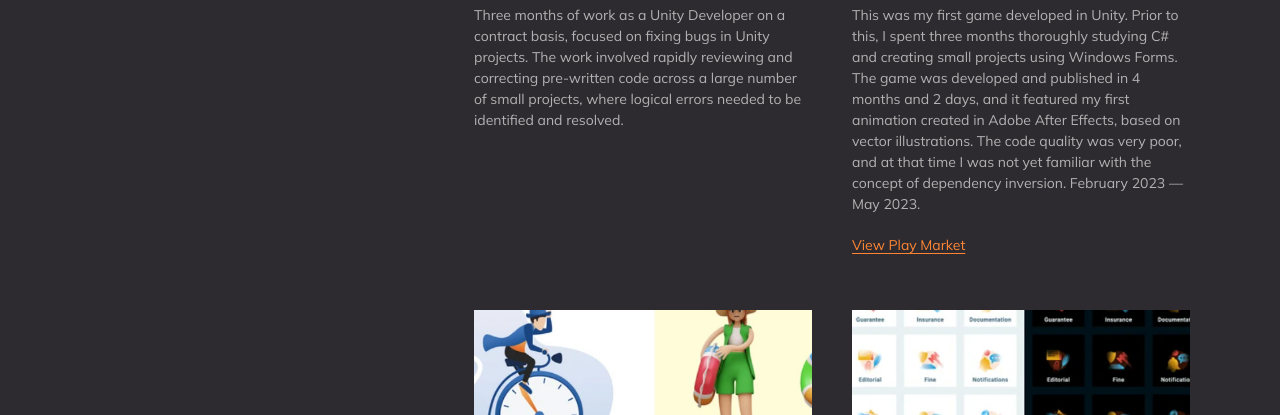
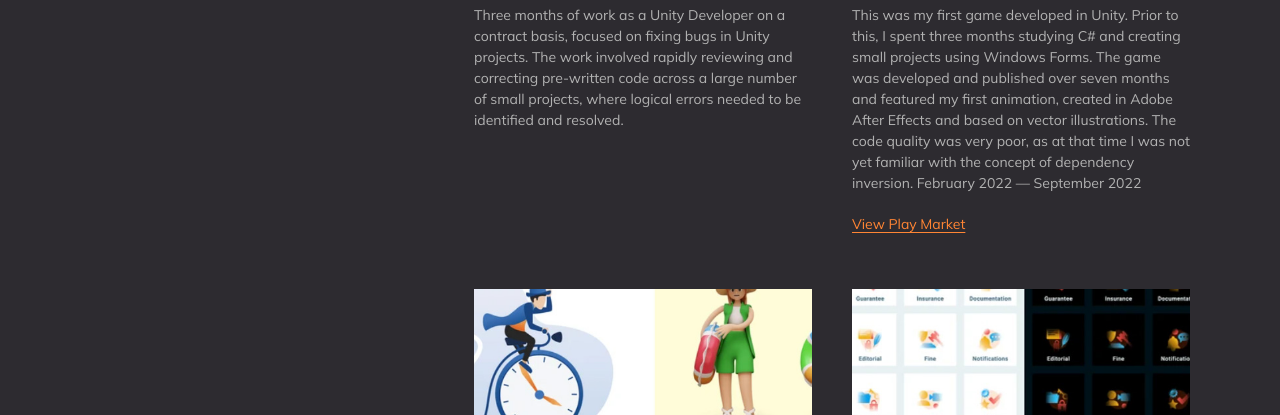
Before and after one commit to DimaSerebrennikov/DimaSerebrennikov.github.io, a plain HTML site: page index.html in a window 1280 px wide. Shown: the part 1711-2126 px from the top of the page. Drawn offline with Linux system fonts and the light colour scheme.

Commit message:
Update index.html

```diff
--- a/index.html
+++ b/index.html
@@ -82,14 +82,14 @@
                     <div class="sidebar-block">
                         <h3 class="sidebar-title">Programming</h3>
                         <p>
-                            Programming in C# — 3 years of experience, adhering to Clean Code principles when writing
+                            Programming in C# — 4 years of experience, adhering to Clean Code principles when writing
                             OOP code, applying SOLID principles in K&R and Microsoft coding styles. Experience with
                             Data-Oriented Design (DOD) paradigms using SOA/AOS. Application of IoC technologies,
                             reactive programming, test writing, and debugging.
 
                             <br><br>
 
-                            Programming with the Unity Engine — 3 years of experience. Inversion-based project
+                            Programming with the Unity Engine — 4 years of experience. Inversion-based project
                             architecture without packages or using Zenject. R3. NavMesh. UI Toolkit. uGUI. UnityEditor.
                             Kinetic and molecular physics. Job System with system design optimized for maximum
                             throughput. Performance optimization.
@@ -186,7 +186,7 @@
                             from one month to one year. I developed the ability to write code not only correctly but
                             also efficiently, with consideration for future project scale. I especially value having
                             learned to work properly with dependency inversion, as this was a major challenge early on.
-                            This work was carried out over a period of 2 years and 7 months, from May 2023 to December
+                            This work was carried out over a period of 3 years and 3 months, from September 2022 to December
                             2025.
                         </p>
                         <p class="card-links">
@@ -213,12 +213,11 @@
                             <img src="Medieval after summer.jpg" alt="Tool development preview">
                         </div>
                         <h2 class="card-title">Thesis</h2>
-                        <p class="card-text">This was my first game developed in Unity. Prior to this, I spent three
-                            months thoroughly studying C# and creating small projects using Windows Forms. The game was
-                            developed and published in 4 months and 2 days, and it featured my first animation created
-                            in Adobe After Effects, based on vector illustrations. The code quality was very poor, and
-                            at that time I was not yet familiar with the concept of dependency inversion. February 2023
-                            — May 2023.</p>
+                        <p class="card-text">This was my first game developed in Unity. Prior to this, I spent three months
+                            studying C# and creating small projects using Windows Forms. The game was developed and published
+                            over seven months and featured my first animation, created in Adobe After Effects and based on vector
+                            illustrations. The code quality was very poor, as at that time I was not yet familiar with
+                            the concept of dependency inversion. February 2022 — September 2022</p>
                         <p class="card-links">
                             <a href="https://play.google.com/store/apps/details?id=com.SereDim.MedievalaftersummerFREE"
                                 target="_blank">
```
